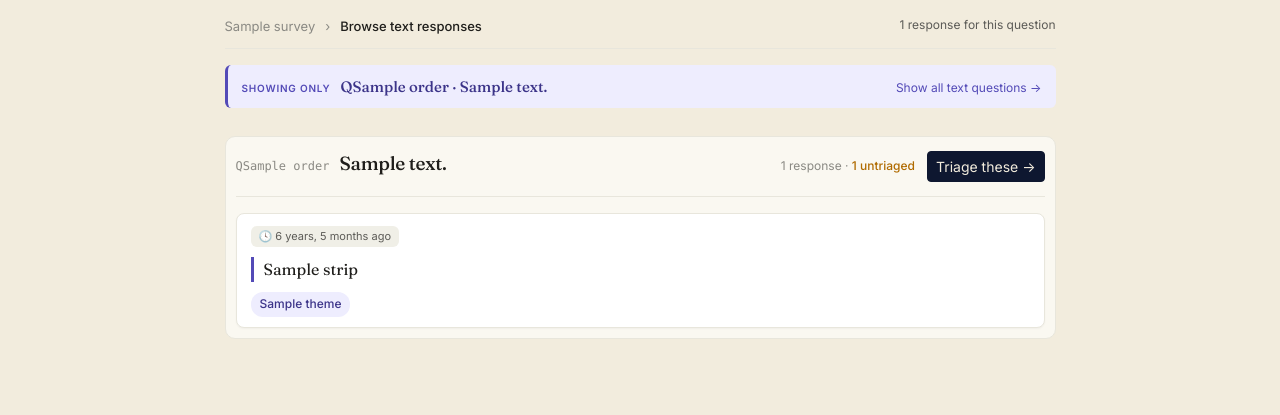
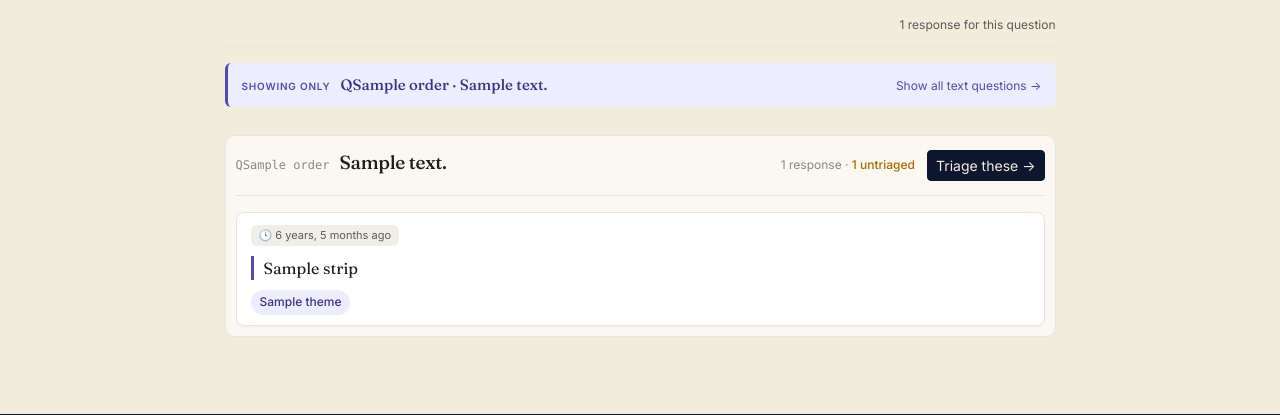
Before and after one commit to Mariatta/secretcodes, a Django app: template surveys/templates/surveys/text_responses.html in a window 1280 px wide. Shown: the part 136-551 px from the top of the page. Run offline with Django 5.2, Linux system fonts and the light colour scheme; the template is opened without the code that fills it: most values are stand-ins (such as "Sample title", 1, 10 or a date in 2020); some libraries are stand-ins or nearby versions.

Commit message:
surveys: drop the redundant second breadcrumb on triage + browse-text
Both pages showed the standard _subnav breadcrumb AND a page-local crumb strip
(survey title > tab), which no other subnav page has. Remove the crumb strip's
breadcrumb (it also referenced the removed --text-tertiary token), keeping the
useful bits: triage's 'peek action items' link and browse's response summary.

```diff
--- a/surveys/templates/surveys/text_responses.html
+++ b/surveys/templates/surveys/text_responses.html
@@ -12,12 +12,6 @@
         <div class="col-12 col-lg-9">
             {% include "surveys/_subnav.html" with current="text_responses" %}
             <div class="text-responses-strip">
-                <a class="crumb text-decoration-none"
-                   href="{% url 'surveys:results' slug=survey.slug %}">
-                    {{ survey.title }}
-                </a>
-                <span class="text-responses-strip-sep">›</span>
-                <span class="crumb-current">Browse text responses</span>
                 <span class="text-responses-summary">
                     {% if scope_question %}
                         {{ total_responses }} response{{ total_responses|pluralize }} for this question
--- a/surveys/templates/surveys/triage.html
+++ b/surveys/templates/surveys/triage.html
@@ -12,12 +12,6 @@
         <div class="col-12 col-lg-9">
             {% include "surveys/_subnav.html" with current="triage" %}
             <div class="triage-strip">
-                <a class="crumb text-decoration-none"
-                   href="{% url 'surveys:results' slug=survey.slug %}">
-                    {{ survey.title }}
-                </a>
-                <span style="color: var(--text-tertiary);">›</span>
-                <span class="crumb-current">Triage</span>
                 <a class="side-peek"
                    href="{% url 'surveys:actions' slug=survey.slug %}"
                    target="_blank"
```
